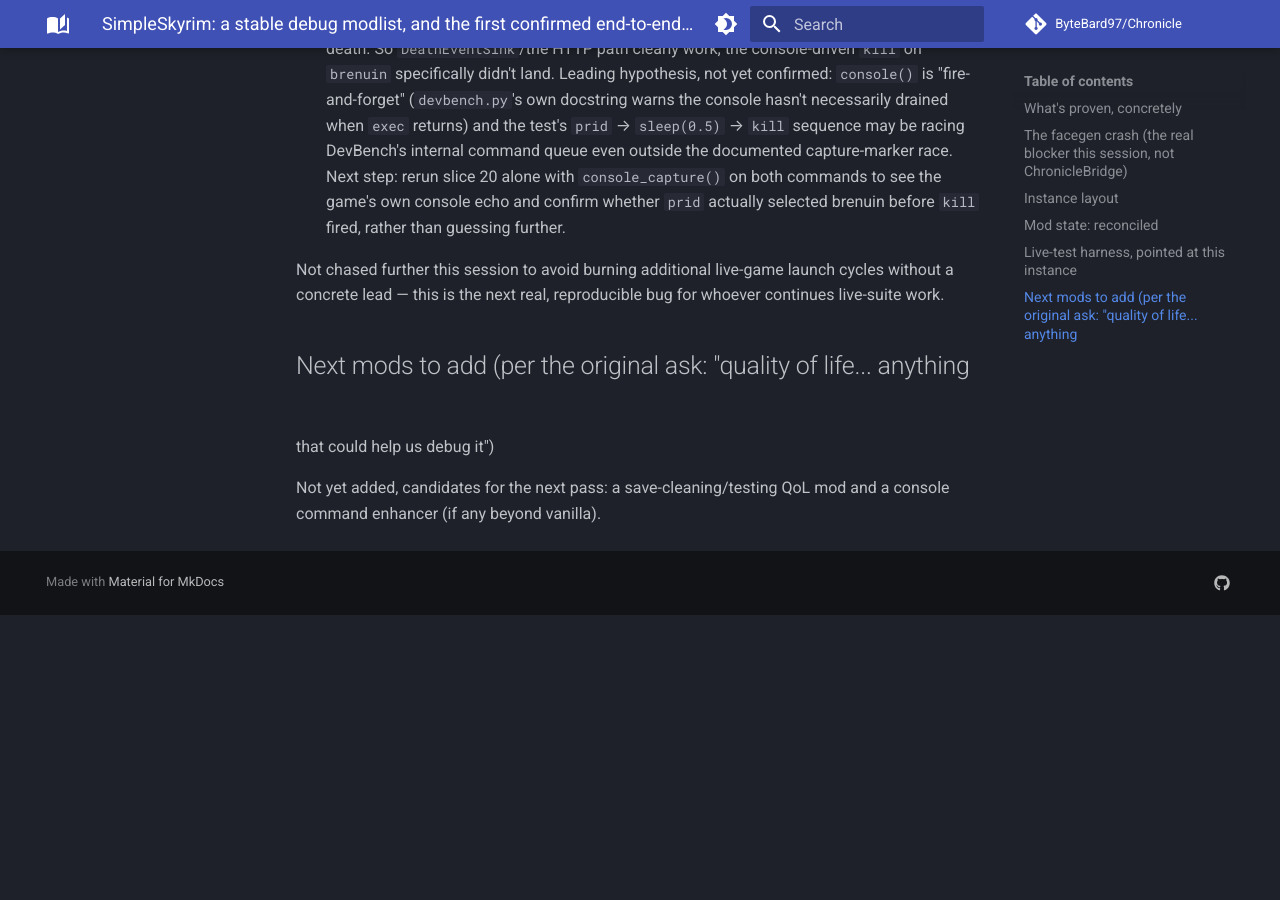
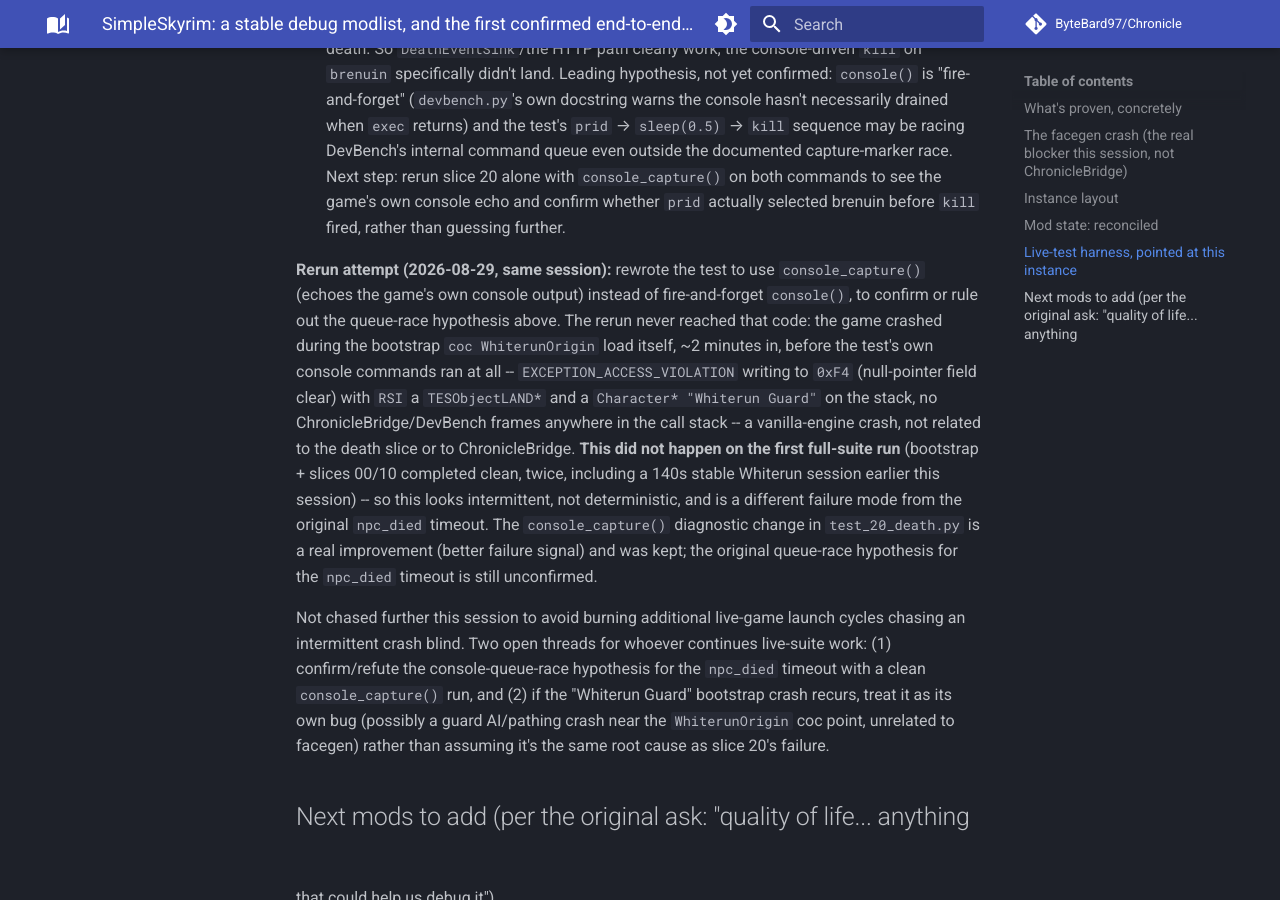
Before and after one commit to ByteBard97/Chronicle, an MkDocs documentation site: the page built from docs/design/simple-modlist-milestone.md, in a window 1280 px wide and 900 px high, scrolled down 2894 px. Built offline with MkDocs 1.6.1 and Material for MkDocs 9.7.7, drawn with Linux system fonts in a browser that asks for light colours; comment, search, counter and statistics services are not loaded; before the commit the page ends 3509 px from its top, so only the background shows below that.

Commit message:
livetest: capture console echo in death slice, record intermittent bootstrap crash
test_console_kill_produces_npc_died now uses console_capture() instead
of fire-and-forget console() so a future failure shows the game's own
echo for prid/kill, not just a timeout -- meant to confirm or rule out
a suspected DevBench console-queue race.

A rerun to exercise that diagnostic hit a different, intermittent issue
first: the game crashed during the coc WhiterunOrigin bootstrap itself
(EXCEPTION_ACCESS_VIOLATION, null-pointer field clear, Whiterun Guard
character on the stack, no ChronicleBridge/DevBench frames -- a
vanilla-engine crash). Didn't reproduce on the prior clean run.
Documented both open threads in the milestone doc rather than guessing
further without another live data point.

```diff
--- a/docs/design/simple-modlist-milestone.md
+++ b/docs/design/simple-modlist-milestone.md
@@ -138,9 +138,33 @@
   console echo and confirm whether `prid` actually selected brenuin
   before `kill` fired, rather than guessing further.
 
+**Rerun attempt (2026-08-29, same session):** rewrote the test to use
+`console_capture()` (echoes the game's own console output) instead of
+fire-and-forget `console()`, to confirm or rule out the queue-race
+hypothesis above. The rerun never reached that code: the game crashed
+during the bootstrap `coc WhiterunOrigin` load itself, ~2 minutes in,
+before the test's own console commands ran at all --
+`EXCEPTION_ACCESS_VIOLATION` writing to `0xF4` (null-pointer field
+clear) with `RSI` a `TESObjectLAND*` and a `Character* "Whiterun Guard"`
+on the stack, no ChronicleBridge/DevBench frames anywhere in the call
+stack -- a vanilla-engine crash, not related to the death slice or to
+ChronicleBridge. **This did not happen on the first full-suite run**
+(bootstrap + slices 00/10 completed clean, twice, including a 140s
+stable Whiterun session earlier this session) -- so this looks
+intermittent, not deterministic, and is a different failure mode from
+the original `npc_died` timeout. The `console_capture()` diagnostic
+change in `test_20_death.py` is a real improvement (better failure
+signal) and was kept; the original queue-race hypothesis for the
+`npc_died` timeout is still unconfirmed.
+
 Not chased further this session to avoid burning additional live-game
-launch cycles without a concrete lead — this is the next real,
-reproducible bug for whoever continues live-suite work.
+launch cycles chasing an intermittent crash blind. Two open threads
+for whoever continues live-suite work: (1) confirm/refute the
+console-queue-race hypothesis for the `npc_died` timeout with a clean
+`console_capture()` run, and (2) if the "Whiterun Guard" bootstrap
+crash recurs, treat it as its own bug (possibly a guard AI/pathing
+crash near the `WhiterunOrigin` coc point, unrelated to facegen) rather
+than assuming it's the same root cause as slice 20's failure.
 
 ## Next mods to add (per the original ask: "quality of life... anything
 that could help us debug it")
```
Also changed, not shown: 1 other file.
